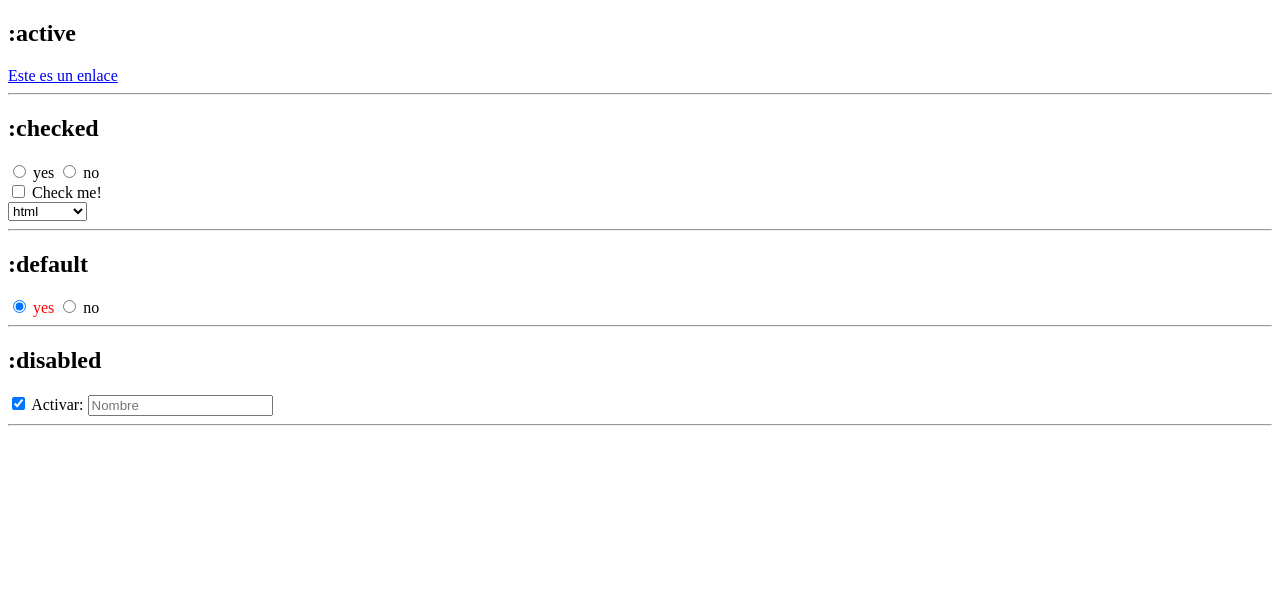
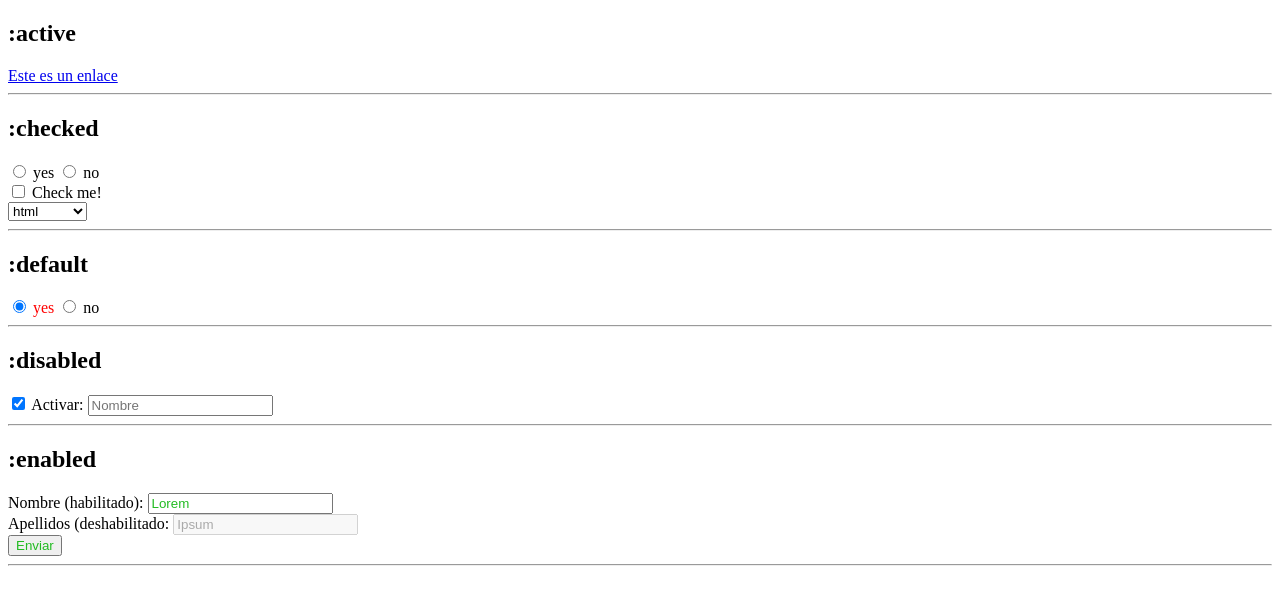
Before and after one commit to FROSTYLAN/Deprecates-Notes, a plain HTML site: page 01-FrontendDeveloper/06-pseudoclases.html in a window 1280 px wide. Drawn offline with Linux system fonts and the light colour scheme.

Commit message:
fronted developer - pseudoclases enabled

```diff
--- a/01-FrontendDeveloper/06-pseudoclases.html
+++ b/01-FrontendDeveloper/06-pseudoclases.html
@@ -100,5 +100,28 @@
       </script>
     </section>
     <hr />
+
+    <!-- :enabled -->
+    <section>
+      <h2>:enabled</h2>
+      <div class="enabled">
+        <form action="#">
+          <label for="firstname">Nombre (habilitado): </label>
+          <input type="text" id="firstname" value="Lorem" /><br />
+          <label for="lastname">Apellidos (deshabilitado: </label>
+          <input type="text" id="lastname" value="Ipsum" disabled /><br />
+          <input type="button" value="Enviar" />
+        </form>
+      </div>
+      <style>
+        .enabled input:enabled {
+          color: #2b2;
+        }
+        .enabled input:disabled {
+          color: #aaa;
+        }
+      </style>
+    </section>
+    <hr />
   </body>
 </html>
--- a/test.css
+++ b/test.css
@@ -1,3 +1,6 @@
-.default input:default + label {
-  color: red;
+.enabled input:enabled {
+  color: #2b2;
 }
+.enabled input:disabled {
+  color: #aaa;
+}
```
Also changed, not shown: test.html (+8 -5 lines), test.js (added, +7 -0 lines).
